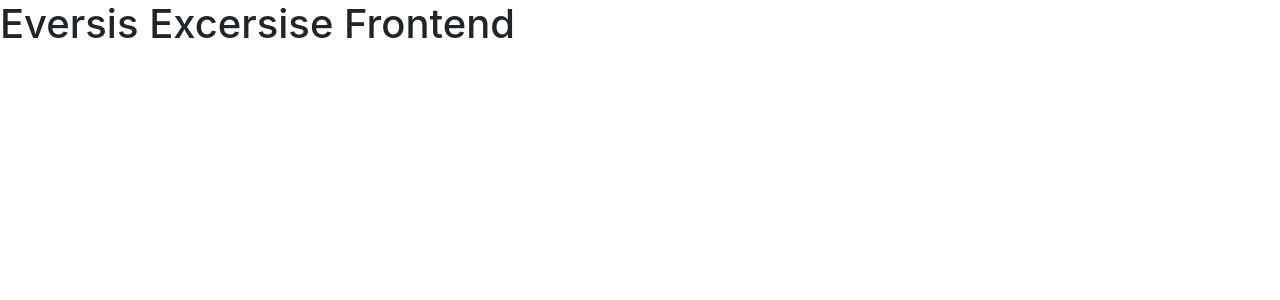
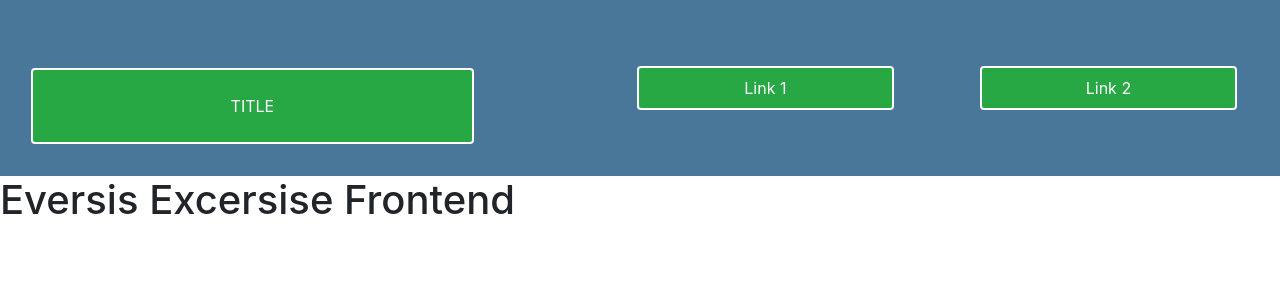
Before and after one commit to ashkredo/eversis-excersise-frontend, a React (Create React App) app: page / in a window 1280 px wide. Shown: the top 300 px of the page. Built offline with nearby package versions, Linux system fonts and the light colour scheme.

Commit message:
Added Header

```diff
--- a/src/App.js
+++ b/src/App.js
@@ -5,8 +5,10 @@ import { connect, Provider } from 'react-redux';
 import { initializeApp } from 'redux/reducers/appReducer';
 import store from 'redux/helpers/store';
 import Preloader from 'screens/components/common/Preloader';
+import Header from 'screens/components/Header';
 import Home from 'screens/pages/Home';
 import NotFound from 'screens/pages/NotFound';
+import Container from 'react-bootstrap/Container';
 
 const App = (props) => {
   useEffect(() => {
@@ -14,13 +16,31 @@ const App = (props) => {
   });
   if (!props.initialized) return <Preloader />;
   return (
-    <div className="App">
+    <Container className="App" fluid="false">
       <Switch>
-        <Route path="/" exact render={() => <Home />} />
-        <Route path="/home" exact render={() => <Home />} />
+        <Route
+          path="/"
+          exact
+          render={() => (
+            <>
+              <Header />
+              <Home />
+            </>
+          )}
+        />
+        <Route
+          path="/home"
+          exact
+          render={() => (
+            <>
+              <Header />
+              <Home />
+            </>
+          )}
+        />
         <Route render={() => <NotFound />} />
       </Switch>
-    </div>
+    </Container>
   );
 };
 
--- /dev/null
+++ b/src/screens/components/Header/index.js
@@ -0,0 +1,56 @@
+import React from 'react';
+import { NavLink } from 'react-router-dom';
+import Row from 'react-bootstrap/Row';
+import Col from 'react-bootstrap/Col';
+import Button from 'react-bootstrap/Button';
+import Container from 'react-bootstrap/Container';
+
+const Header = () => {
+  return (
+    <header style={{ backgroundColor: '#497799' }}>
+      <Row style={{ height: '11em' }}>
+        <Col className="col-5 d-flex align-items-center">
+          <NavLink to="/home" className="col-11 mt-5 ml-3 h-50">
+            <Button
+              variant="success"
+              className="col-12 py-4"
+              style={{ border: '2px solid #FFFFFF' }}
+            >
+              TITLE
+            </Button>
+          </NavLink>
+        </Col>
+        <Col className="col-7 test d-flex align-items-center">
+          <Container className="container ml-5">
+            <Row>
+              <Col className="col d-flex justify-content-center">
+                <NavLink to="/pageone" className="col-11">
+                  <Button
+                    variant="success"
+                    className="col-12 h-100 py-2"
+                    style={{ border: '2px solid #FFFFFF' }}
+                  >
+                    Link 1
+                  </Button>
+                </NavLink>
+              </Col>
+              <Col className="col d-flex justify-content-center">
+                <NavLink to="/pagetwo" className="col-11">
+                  <Button
+                    variant="success"
+                    className="col-12 h-100 py-2"
+                    style={{ border: '2px solid #FFFFFF' }}
+                  >
+                    Link 2
+                  </Button>
+                </NavLink>
+              </Col>
+            </Row>
+          </Container>
+        </Col>
+      </Row>
+    </header>
+  );
+};
+
+export default Header;
```
